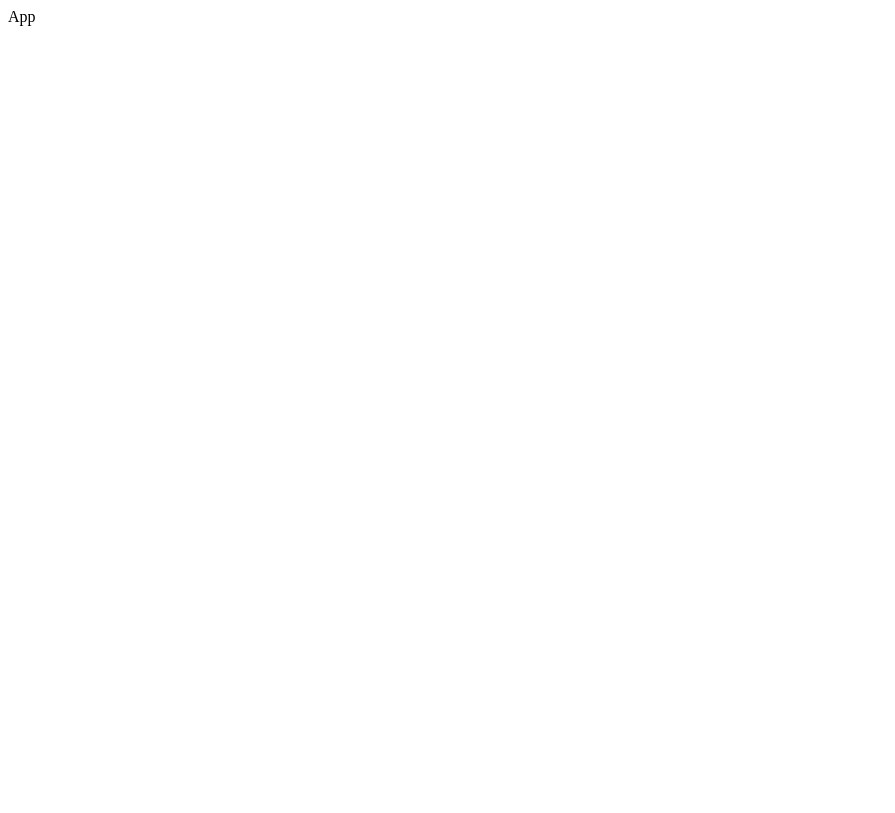
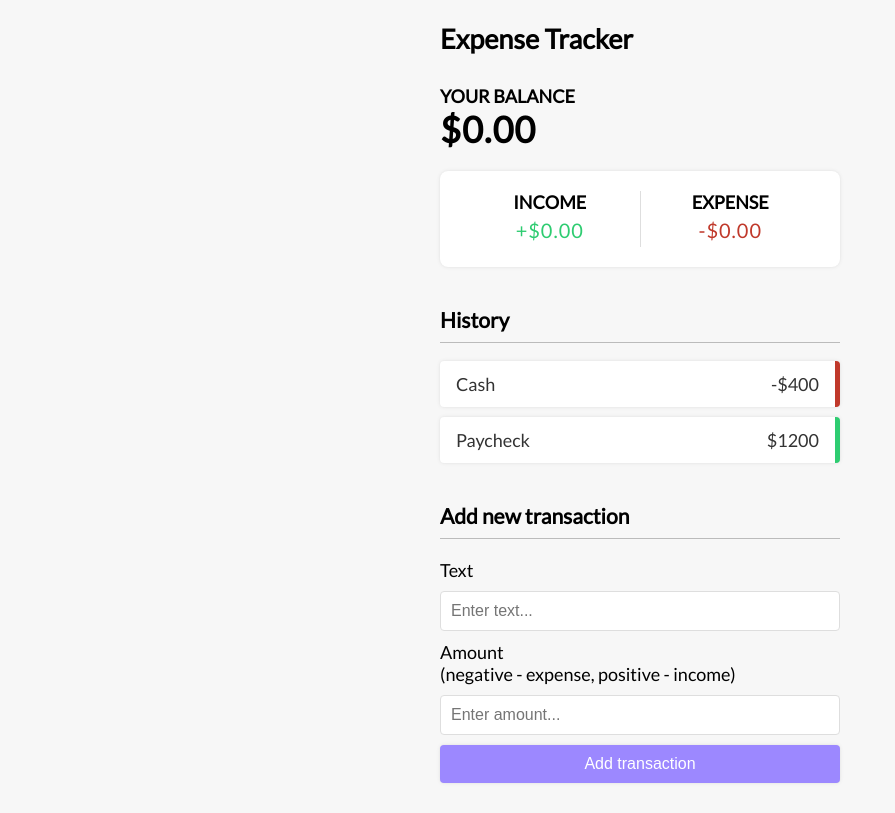
Before and after one commit to marcinw99/vue3-quick-demo, a Vue app: page / in a window 1280 px wide. Shown: the whole page, without its empty margins (0-895 px from the left). Built offline with nearby package versions, Linux system fonts and the light colour scheme.

Commit message:
feat: add base components and initial layout

```diff
--- a/src/App.vue
+++ b/src/App.vue
@@ -1 +1,21 @@
-<template>App</template>
+<template>
+  <Header />
+  <div class="container">
+    <Balance />
+    <IncomeExpenses />
+    <TransactionList />
+    <AddTransaction />
+  </div>
+</template>
+
+<script>
+import Header from './components/Header.vue'
+import Balance from './components/Balance.vue'
+import IncomeExpenses from './components/IncomeExpenses.vue'
+import TransactionList from '@/components/TransactionList.vue'
+import AddTransaction from '@/components/AddTransaction.vue'
+
+export default {
+  components: { Header, Balance, IncomeExpenses, TransactionList, AddTransaction }
+}
+</script>
--- /dev/null
+++ b/src/assets/styles.css
@@ -0,0 +1,157 @@
+@import url('https://fonts.googleapis.com/css?family=Lato&display=swap');
+
+:root {
+    --box-shadow: 0 0 4px rgba(0, 0, 0, 0.08), 0 0px 2px rgba(0, 0, 0, 0.04);
+}
+
+* {
+    box-sizing: border-box;
+}
+
+body {
+    background-color: #f7f7f7;
+    display: flex;
+    flex-direction: column;
+    align-items: center;
+    justify-content: center;
+    min-height: 100vh;
+    margin: 0;
+    font-family: 'Lato', sans-serif;
+    font-size: 18px;
+}
+
+.container {
+    margin: 30px auto;
+    width: 400px;
+}
+
+h1 {
+    letter-spacing: 1px;
+    margin: 0;
+}
+
+h3 {
+    border-bottom: 1px solid #bbb;
+    padding-bottom: 10px;
+    margin: 40px 0 10px;
+}
+
+h4 {
+    margin: 0;
+    text-transform: uppercase;
+}
+
+.inc-exp-container {
+    border-radius: 0.5rem;
+    background-color: #fff;
+    box-shadow: var(--box-shadow);
+    padding: 20px;
+    display: flex;
+    justify-content: space-between;
+    margin: 20px 0;
+}
+
+.inc-exp-container > div {
+    flex: 1;
+    text-align: center;
+}
+
+.inc-exp-container > div:first-of-type {
+    border-right: 1px solid #dedede;
+}
+
+.money {
+    font-size: 20px;
+    letter-spacing: 1px;
+    margin: 5px 0;
+}
+
+.money.plus {
+    color: #2ecc71;
+}
+
+.money.minus {
+    color: #c0392b;
+}
+
+label {
+    display: inline-block;
+    margin: 10px 0;
+}
+
+input[type='text'],
+input[type='number'] {
+    border: 1px solid #dedede;
+    display: block;
+    font-size: 16px;
+    padding: 10px;
+    width: 100%;
+    border-radius: 0.25rem;
+}
+
+.btn {
+    cursor: pointer;
+    background-color: #9c88ff;
+    box-shadow: var(--box-shadow);
+    color: #fff;
+    border: 0;
+    display: block;
+    font-size: 16px;
+    margin: 10px 0 30px;
+    padding: 10px;
+    width: 100%;
+    border-radius: 0.25rem;
+}
+
+.btn:focus,
+.delete-btn:focus {
+    outline: 0;
+}
+
+.list {
+    list-style-type: none;
+    padding: 0;
+    margin-bottom: 40px;
+}
+
+.list li {
+    background-color: #fff;
+    box-shadow: var(--box-shadow);
+    color: #333;
+    display: flex;
+    justify-content: space-between;
+    position: relative;
+    padding: 0.75rem 1rem;
+    border-radius: 0.25rem;
+    margin: 10px 0;
+}
+
+.list li.plus {
+    border-right: 5px solid #2ecc71;
+}
+
+.list li.minus {
+    border-right: 5px solid #c0392b;
+}
+
+.delete-btn {
+    cursor: pointer;
+    background-color: #e74c3c;
+    border: 0;
+    color: #fff;
+    font-size: 20px;
+    line-height: 20px;
+    padding: 8px 12px;
+    border-bottom-left-radius: 0.25rem;
+    border-top-left-radius: 0.25rem;
+    position: absolute;
+    top: 50%;
+    left: 0;
+    transform: translate(-100%, -50%);
+    opacity: 0;
+    transition: opacity 0.3s ease;
+}
+
+.list li:hover .delete-btn {
+    opacity: 1;
+}
--- /dev/null
+++ b/src/components/AddTransaction.vue
@@ -0,0 +1,17 @@
+<template>
+  <h3>Add new transaction</h3>
+  <form id="form">
+    <div class="form-control">
+      <label for="text">Text</label>
+      <input type="text" id="text" placeholder="Enter text..." />
+    </div>
+    <div class="form-control">
+      <label for="amount"
+        >Amount <br />
+        (negative - expense, positive - income)</label
+      >
+      <input type="number" id="amount" placeholder="Enter amount..." />
+    </div>
+    <button class="btn">Add transaction</button>
+  </form>
+</template>
--- /dev/null
+++ b/src/components/Balance.vue
@@ -0,0 +1,4 @@
+<template>
+  <h4>Your Balance</h4>
+  <h1 id="balance">$0.00</h1>
+</template>
--- /dev/null
+++ b/src/components/Header.vue
@@ -0,0 +1,3 @@
+<template>
+  <h2>Expense Tracker</h2>
+</template>
--- /dev/null
+++ b/src/components/IncomeExpenses.vue
@@ -0,0 +1,12 @@
+<template>
+  <div class="inc-exp-container">
+    <div>
+      <h4>Income</h4>
+      <p id="money-plus" class="money plus">+$0.00</p>
+    </div>
+    <div>
+      <h4>Expense</h4>
+      <p id="money-minus" class="money minus">-$0.00</p>
+    </div>
+  </div>
+</template>
--- /dev/null
+++ b/src/components/TransactionList.vue
@@ -0,0 +1,14 @@
+<template>
+  <h3>History</h3>
+  <ul id="list" class="list">
+    <li class="minus">
+      Cash <span>-$400</span>
+      <button class="delete-btn">x</button>
+    </li>
+    <li class="plus">
+      Paycheck <span>$1200</span>
+      <button class="delete-btn">x</button>
+    </li>
+  </ul>
+</template>
+<script setup lang="ts"></script>
--- a/src/main.ts
+++ b/src/main.ts
@@ -1,3 +1,5 @@
+import './assets/styles.css'
+
 import { createApp } from 'vue'
 import App from './App.vue'
 
```
Also changed, not shown: 1 other file (tests, documents, lock files or other folders).
